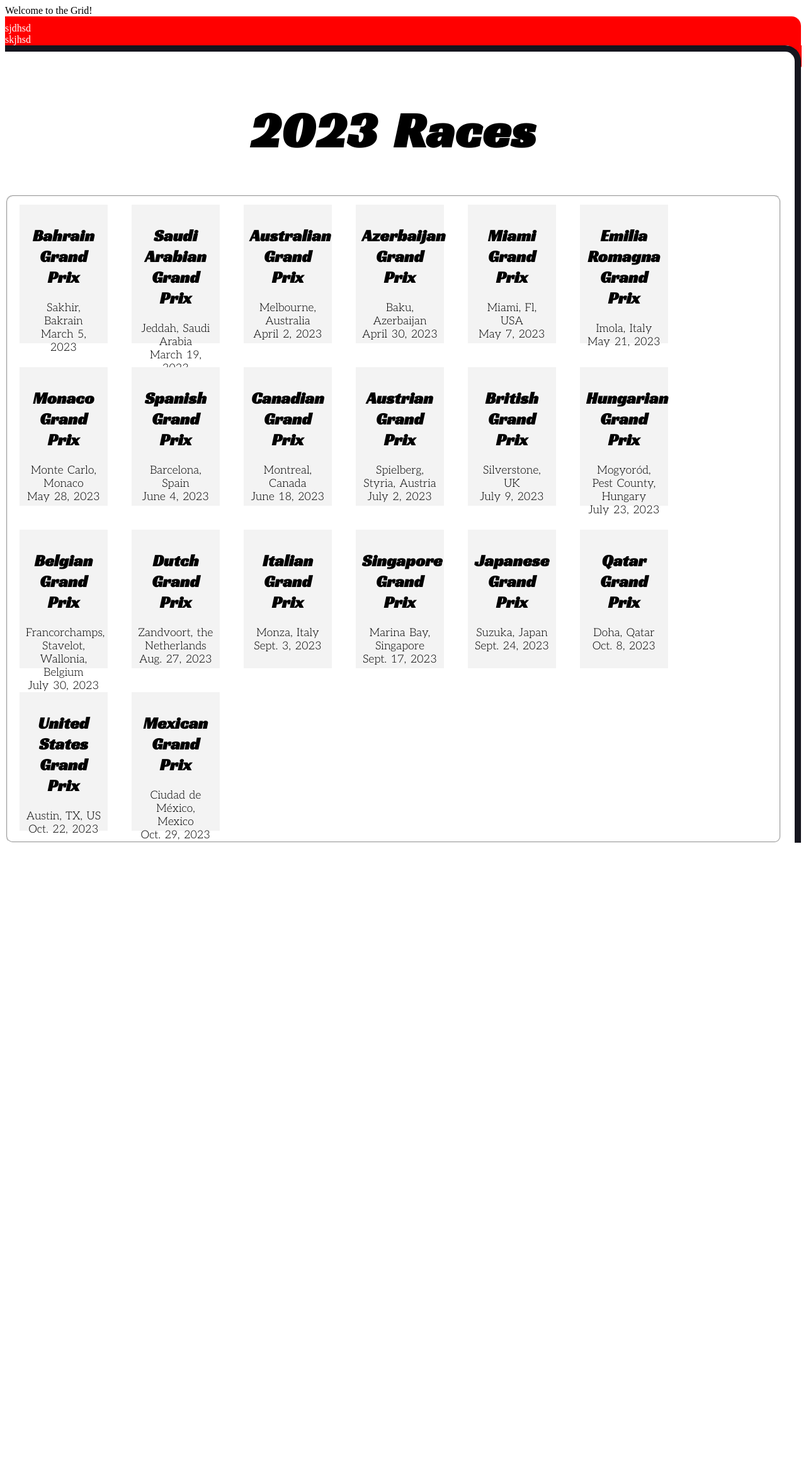
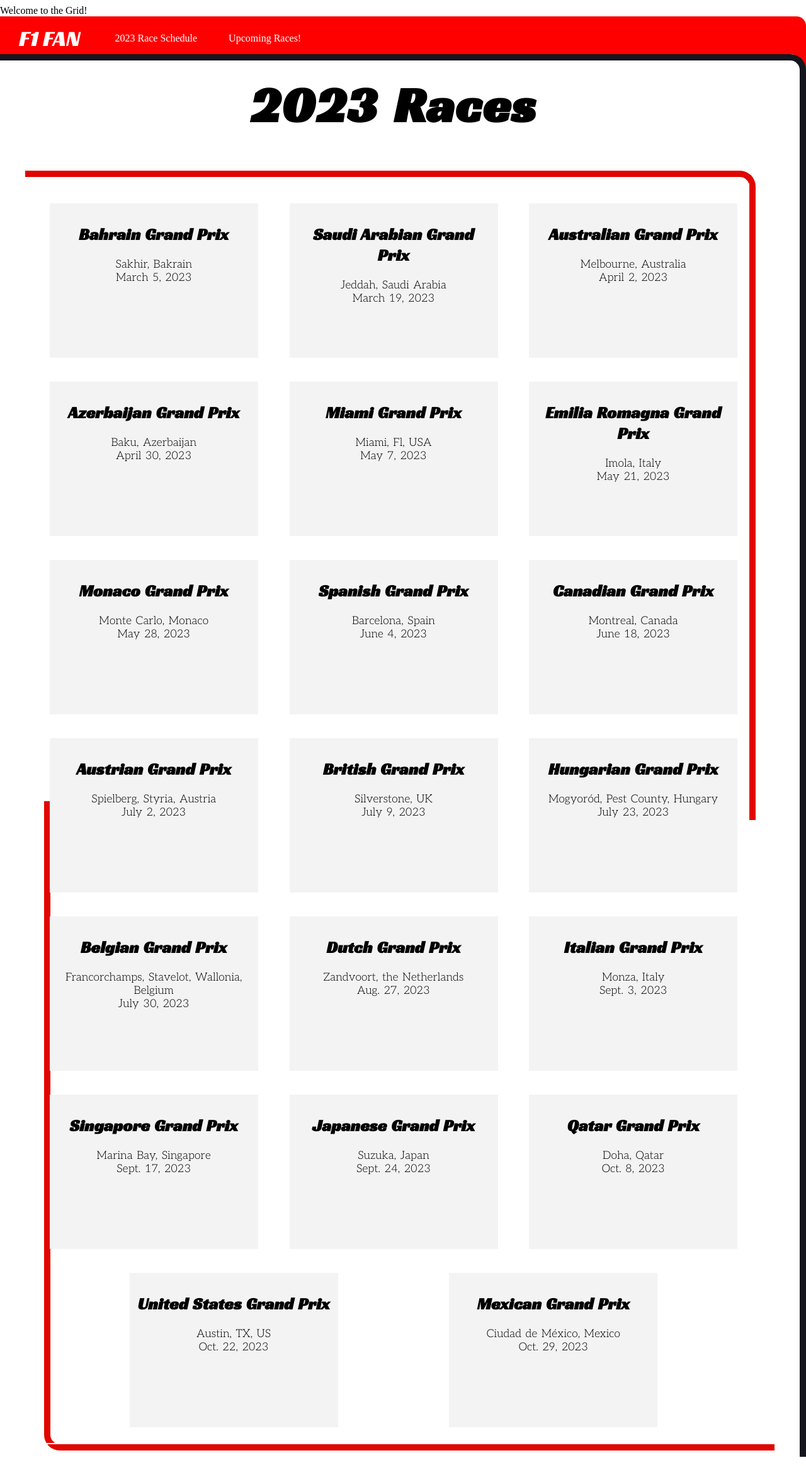
Before and after one commit to Tasniadiab/formula1, a Django app: template race/templates/races/tracks.html in a window 1280 px wide. Shown: the whole page at 63% size. Before the commit the page ends 1338 px from the top, so only its background shows below. Run offline with Django 4.2, Linux system fonts and the light colour scheme; the template is opened without the code that fills it: values that come from a table or form of the project are taken from there, others are empty; data comes from the database, SQL or seed files in the repository; both versions use the stored data as it was after the commit.

Commit message:
"race pages"

```diff
--- a/Formula1/urls.py
+++ b/Formula1/urls.py
@@ -20,10 +20,10 @@ from django.urls import path, include
 from django.shortcuts import redirect
 
 def redirect_to_race_home(request):
-    return redirect("race_list")
+    return redirect("track_list")
 
 urlpatterns = [
     path("admin/", admin.site.urls),
-    path("/", include("race.urls")),
+    path("", include("race.urls")),
     path("", redirect_to_race_home),
 ]
--- a/race/static/race.css
+++ b/race/static/race.css
@@ -1,8 +1,12 @@
-@import url('https://fonts.googleapis.com/css2?family=Aleo:wght@300&family=Racing+Sans+One&display=swap');
+@import url('https://fonts.googleapis.com/css2?family=Aleo:ital,wght@0,300;1,800&family=Racing+Sans+One&display=swap');
 
 
 html{
     background-color: white;
+}
+body{
+    margin-left: 0;
+    margin-right: 0;
 }
 .container{
     margin: 3rem;
@@ -12,31 +16,74 @@ html{
 nav{
     position: relative;
     color: white;
+    height: 50px;
     background-color: red;
     border-top: solid 10px red;
     border-right: solid 10px red;
     border-top-right-radius: 15px;
 }
 
-nav:after{
+.nav-triangle{
+    position: absolute;
+    width: 0;
+    z-index: -1;
+    margin-right: 0;
+      height: 0;
+      border-top: 35px solid red;
+      border-left: 21px solid transparent;
+      left: 99.22%;
+      bottom: -70%;
+}
+
+
+#logo{
+    margin:0 30px;
+    font-family: 'Racing Sans One', sans-serif;
+    font-size: 35px;
+}
+
+.nav-links{
+    height: 30px;
+    display: flex;
+    margin-top: 10px;
+    align-items: center;
+
+}
+
+.link{
+    padding: 10px;
+    margin: 0 15px;
+    text-decoration: none;
+    color: white;
+    display: block;
+}
+
+.link:hover{
+    background-color: rgb(247, 83, 83);
+}
+
+/* nav:after{
     content: '';
         position: absolute;
         z-index: -1;
         width: 0;
         height: 0;
-        border-top: 35px solid red;
-        border-left: 21px solid transparent;
+        border-top: 1em solid red;
+        border-left: 1em solid transparent;
         left: 99.22%;
         border-top-color: red;
         border-bottom: 0;
         overflow: hidden;
-}
+} */
 
 .tracks{
     display: flex;
     flex-wrap: wrap;
     gap: 1.75rem;
     border: 2px, solid, white;
+    justify-content: space-evenly;
+    padding-top: 25px;
+    padding-bottom: 20px;
 }
 
 .f1-border--top-right {
@@ -60,15 +107,50 @@ nav:after{
 }
 
 .border{
-    border-radius: 10px;
+    position: relative;
+    margin: 40px 40px 40px 60px;
+    border-top-left-radius: 25px;
+    border-bottom-right-radius: 25px;
+    border-bottom-left-radius: 25px;
+    padding-top: 20px;
+    padding-right: 20px;
+    padding-bottom: 20px;
+    z-index: 1;
+}
+
+.border::before,
+.border::after {
+  position: absolute;
+  width: 100%;
+  height: 50%;
+  content: "";
+  z-index: -1;
+}
+
+.border:after {
+    left: 10px;
+    bottom: 10px;
+    border-left: solid 10px #e10600;
+    border-bottom: solid 10px #e10600;
+    border-bottom-left-radius: 25px;
+    right: 10px;
+   }
+
+.border:before {
+    margin-left: 10px;
+    right: 10px;
+    top: 0;
+    border-top: solid 10px #e10600;
+    border-right: solid 10px #e10600;
+    border-top-right-radius: 25px;
 }
 
 .track_info{
     display: block;
     flex: 1 0 21%; /* explanation below */
     margin: 5px;
-    height: 200px;
-    width:120px;
+    height: 225px;
+    width:311px;
     background-color: rgb(243, 243, 243);
     padding: 10px;
     text-align: center;
@@ -81,10 +163,12 @@ nav:after{
 
 .track_info:hover{
     background-color: #f46a65;
+    box-shadow: 0 0 50px -15px #e10600;
 }
 
 .small-info{
     font-family: 'Aleo', serif;
+    font-weight: 300;
 }
 
 h1{
@@ -93,6 +177,7 @@ h1{
     word-spacing: .5rem;
     letter-spacing: .1rem;
     font-size: 5rem;
+    margin-top: 0;
 }
 
 a.race-link {
--- a/race/templates/base.html
+++ b/race/templates/base.html
@@ -9,8 +9,12 @@
             Welcome to the Grid!
         </div>
         <nav>
-            <div>sjdhsd</div>
-            <div>skjhsd</div>
+            <div class="nav-links">
+                <div id="logo">F1 FAN</div>
+                <a class="link" href="{% url 'track_list' %}">2023 Race Schedule</a>
+                <a class="link" href="{% url 'upcoming_races' %}">Upcoming Races!</a>
+            </div>
+            <div class="nav-triangle"> </div>
         </nav>
         <title>
             {% block title %}
--- a/race/templates/races/tracks.html
+++ b/race/templates/races/tracks.html
@@ -5,7 +5,7 @@
 <main>
 
         <h1> 2023 Races </h1>
-        <fieldset class="border">
+        <div class="border">
         <div class="tracks">
             {% for track in all_tracks %}
             <a href="{%url 'track_detail' track.id %}" class="race-link">
@@ -17,6 +17,6 @@
             </a>
             {% endfor %}
     </div>
-</fieldset>
+</div>
 </main>
 {% endblock content %}
--- a/race/urls.py
+++ b/race/urls.py
@@ -1,7 +1,9 @@
 from django.urls import path
-from race.views import track_list, track_detail
+from race.views import track_list, track_detail, driver_list, upcoming_races
 
 urlpatterns = [
     path("races/", track_list, name="track_list"),
-    path("<int:id>/", track_detail, name="track_detail"),
+    path("upcoming/", upcoming_races, name="upcoming_races"),
+    path("races/<int:id>/", track_detail, name="track_detail"),
+    path("drivers/", driver_list, name= "driver_list")
 ]
```
Also changed, not shown: other parts of race/static/race.css (+96 -3 lines), race/templates/drivers/drivers.html (added, +24 -0 lines), race/templates/races/details.html (+44 -14 lines), race/templates/races/upcoming_races.html (added, +22 -0 lines), race/views.py (+17 -1 lines), db.sqlite3.
